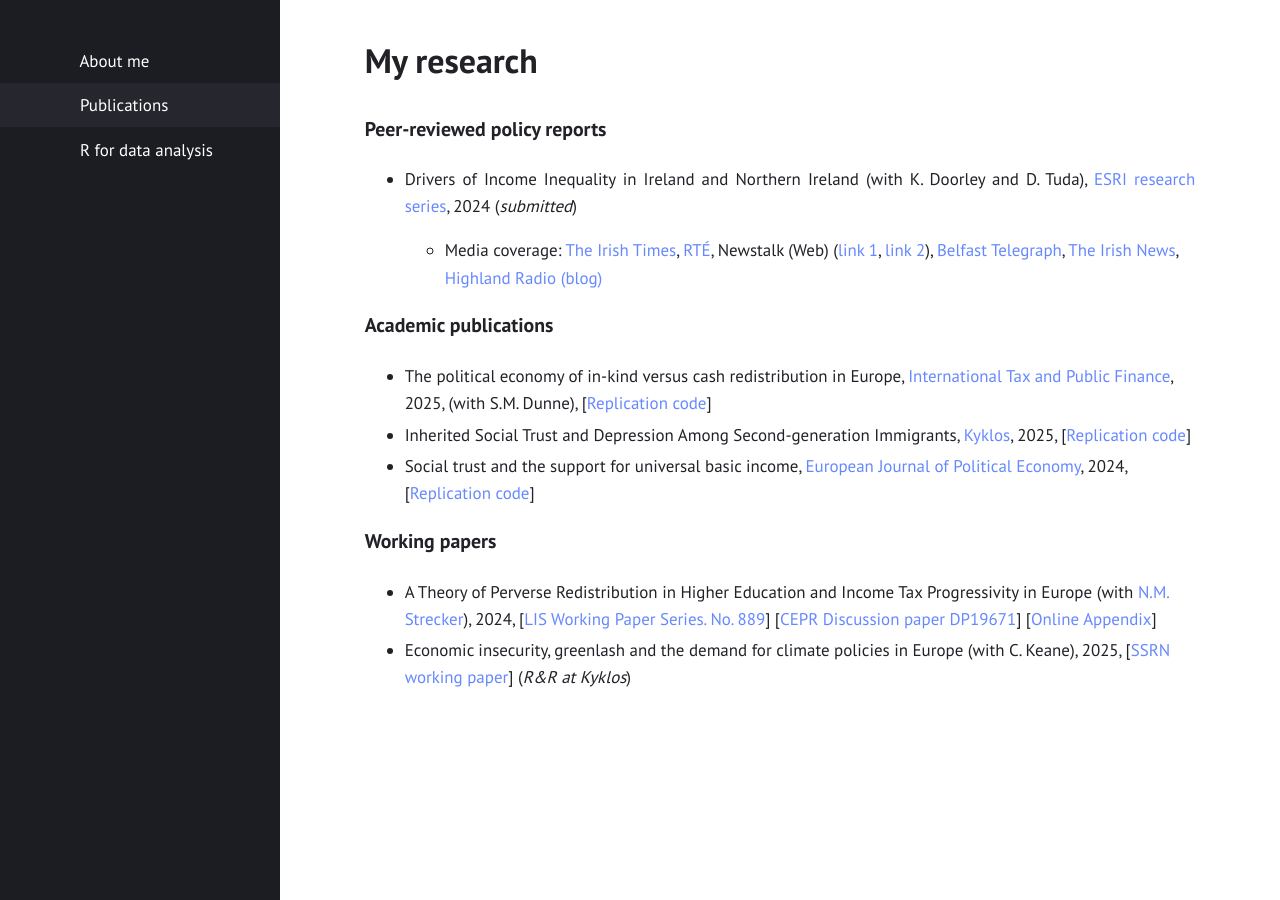
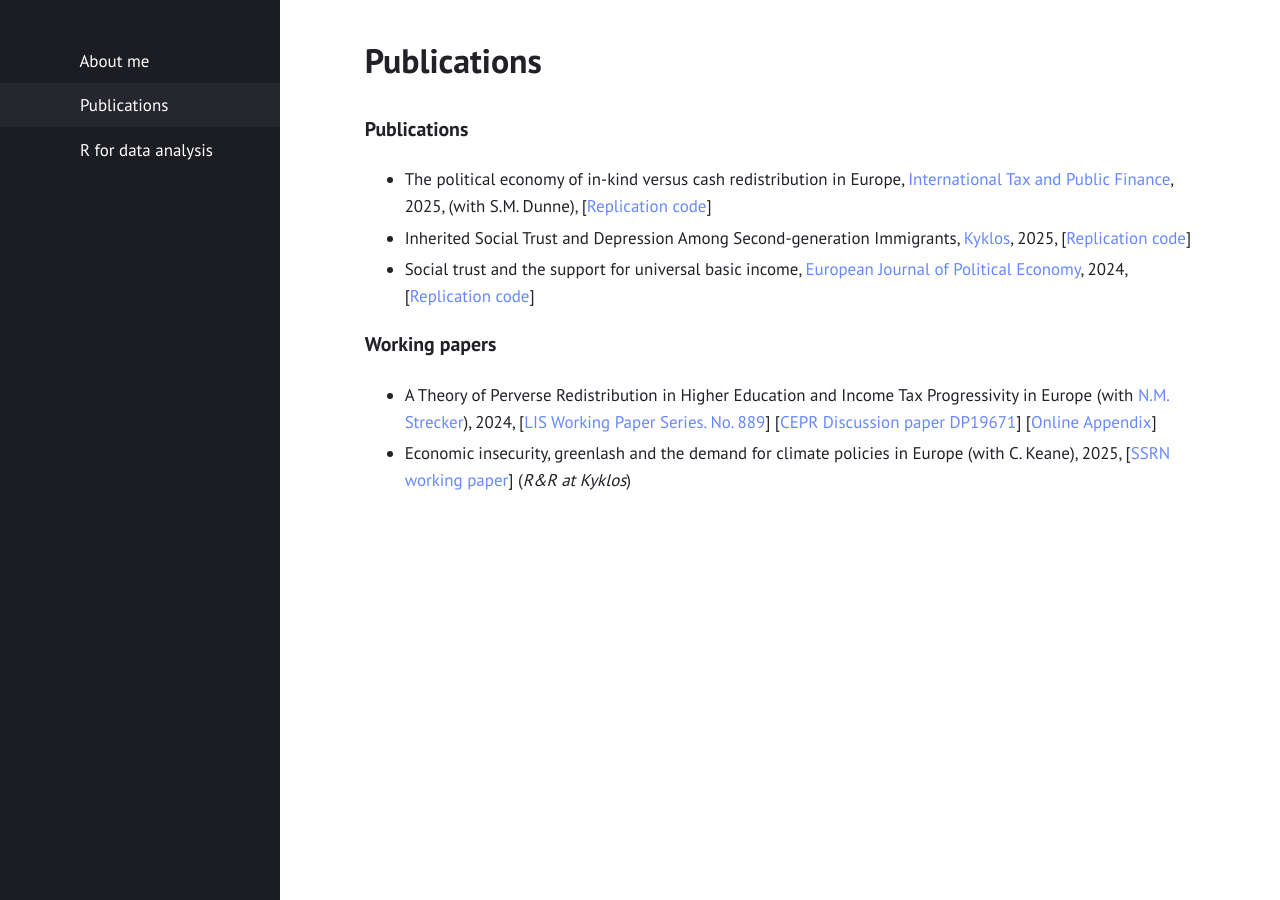
Before and after one commit to gubellom/gubellom.github.io, a Jekyll site: the page built from replication.md, in a window 1280 px wide. Built offline with Jekyll 4.4.1, drawn with Linux system fonts in a browser that asks for light colours.

Commit message:
Update replication.md
Signed-off-by: Michele Gubello <62111923+gubellom@users.noreply.github.com>

```diff
--- a/replication.md
+++ b/replication.md
@@ -1,7 +1,7 @@
 ---
 permalink:  "/research/"
 layout: page
-title: "My research"
+title: "Publications"
 ---
 <head>
   <!-- Google tag (gtag.js) -->
@@ -15,14 +15,7 @@ title: "My research"
 </script>
 </head>
 
-
-### Peer-reviewed policy reports
-- Drivers of Income Inequality in Ireland and Northern Ireland (with K. Doorley and D. Tuda), [ESRI research series](https://www.esri.ie/publications/drivers-of-income-inequality-in-ireland-and-northern-ireland), 2024 (*submitted*)
-
-   - Media coverage: [The Irish Times](https://www.irishtimes.com/politics/2024/10/18/four-fifths-of-northern-irish-household-receive-more-in-benefits-than-they-pay-in-tax/), [RTÉ](https://www.rte.ie/news/business/2024/1018/1476087-income-esri/), Newstalk (Web) ([link 1](https://www.newstalk.com/podcasts/highlights-from-the-hard-shoulder/how-much-would-a-united-ireland-cost), [link 2](https://www.newstalk.com/news/ciara-kelly-united-ireland-will-be-like-a-financial-millstone-around-our-necks-1775307)), [Belfast Telegraph](https://www.belfasttelegraph.co.uk/news/republic-of-ireland/income-inequality-in-ireland-and-northern-ireland-very-similar-study/a2026592143.html), [The Irish News](https://www.irishnews.com/news/northern-ireland/income-inequality-in-ireland-and-northern-ireland-very-similar-study-MLU3CDQYBNERLHCDCPCRGDNUOI/), [Highland Radio (blog)](https://highlandradio.com/2024/10/18/esri-report-finds-income-inequality-very-similar-on-both-sides-of-border/)
- <!--   - Youtube presentation: [https://www.youtube.com/watch?v=iqLa8760Hmo](https://www.youtube.com/watch?v=iqLa8760Hmo) -->
-
-### Academic publications
+### Publications
 - The political economy of in-kind versus cash redistribution in Europe, [International Tax and Public Finance](https://doi.org/10.1007/s10797-025-09908-6), 2025, (with S.M. Dunne), [[Replication code](https://osf.io/6gn2c/)]
 - Inherited Social Trust and Depression Among Second-generation Immigrants, [Kyklos](https://doi.org/10.1111/kykl.12453), 2025, [[Replication code](https://osf.io/xadt9/)]
 - Social trust and the support for universal basic income, [European Journal of Political Economy](https://doi.org/10.1016/j.ejpoleco.2023.102495), 2024, [[Replication code](https://github.com/gubellom/replication-code-UBI-paper)]
```
